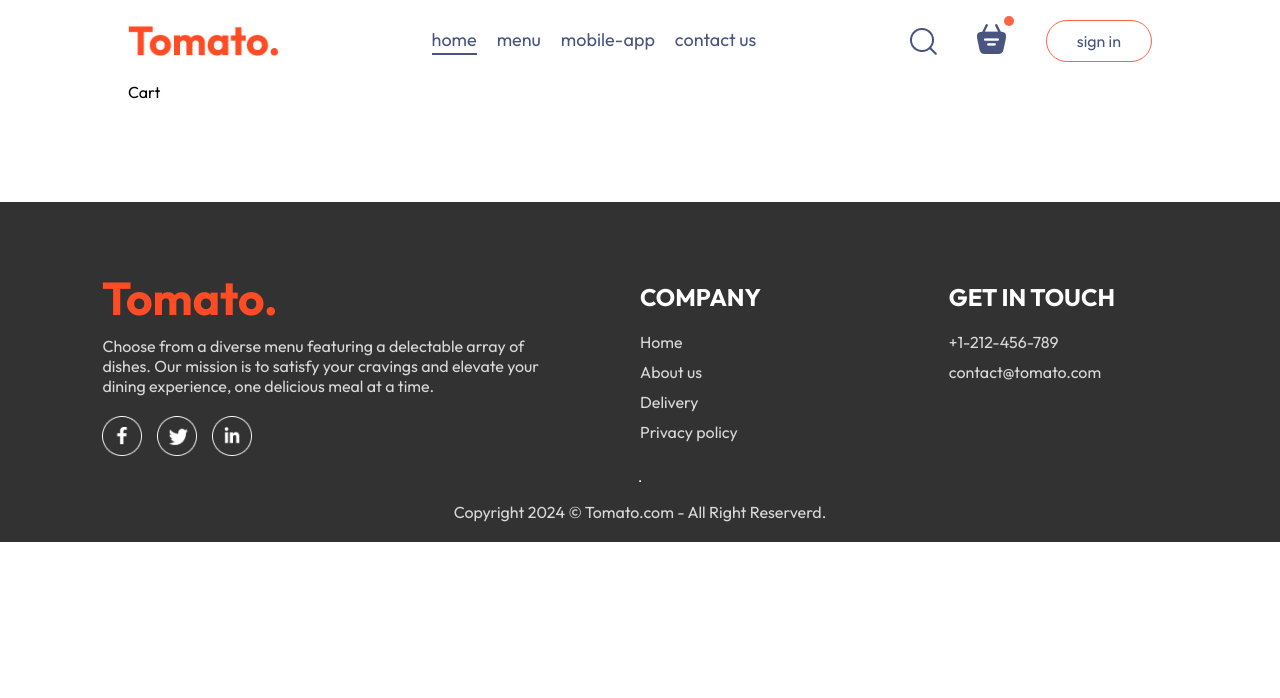
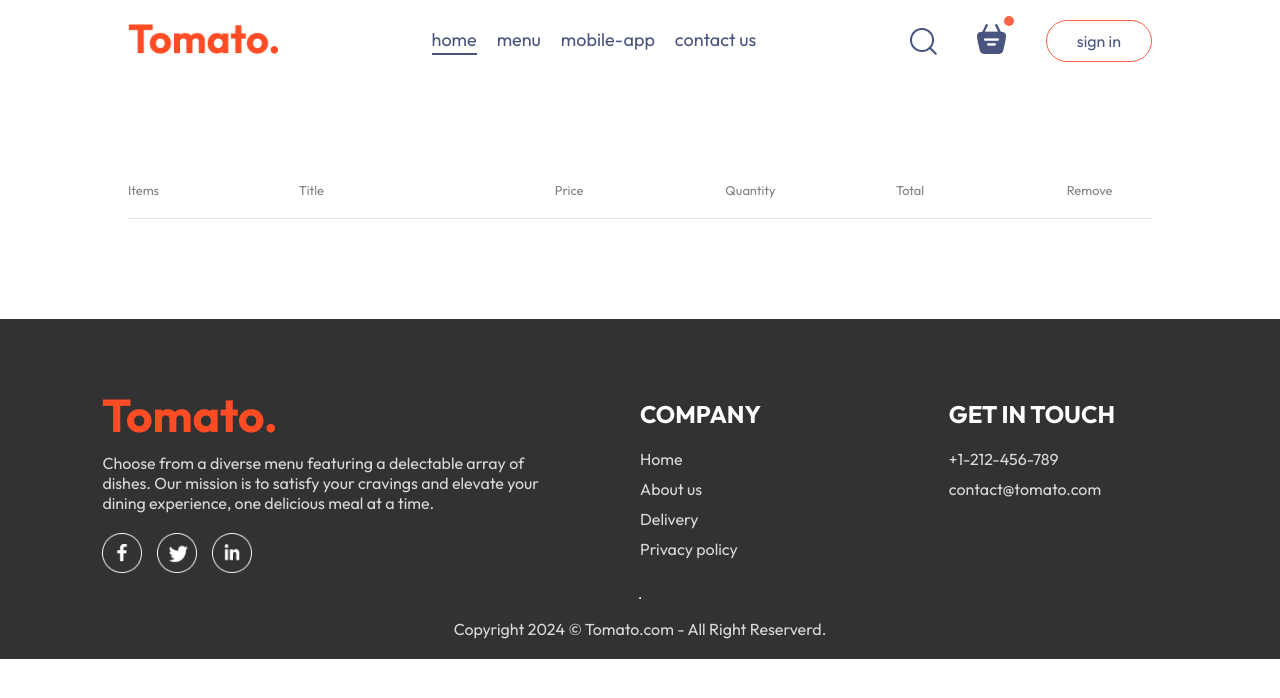
Before and after one commit to swastideep-maharana/Food-Delivery-Web-frontend, a React (Vite) app: page /cart in a window 1280 px wide. Shown: the top 698 px of the page. Built offline with nearby package versions, Linux system fonts and the light colour scheme.

Commit message:
#added cart items in cart section

```diff
--- a/src/components/Navbar/Navbar.jsx
+++ b/src/components/Navbar/Navbar.jsx
@@ -8,7 +8,9 @@ const Navbar = ({ setShowLogin }) => {
 
   return (
     <div className="navbar">
-      <img src={assets.logo} alt="" className="logo" />
+      <Link to="/">
+        <img src={assets.logo} alt="" className="logo" />
+      </Link>
       <ul className="navbar-menu">
         <Link
           to="/"
@@ -42,7 +44,9 @@ const Navbar = ({ setShowLogin }) => {
       <div className="navbar-right">
         <img src={assets.search_icon} alt="" />
         <div className="navbar-search-icon">
-          <img src={assets.basket_icon} alt="" />
+          <Link to="/cart">
+            <img src={assets.basket_icon} alt="" />
+          </Link>
           <div className="dot"></div>
         </div>
         <button onClick={() => setShowLogin(true)}>sign in</button>
--- a/src/index.css
+++ b/src/index.css
@@ -18,6 +18,7 @@ a {
   width: 80%;
   margin: auto;
 }
+
 @keyframes fadein {
   0% {
     opacity: 0;
--- a/src/pages/Cart/Cart.css
+++ b/src/pages/Cart/Cart.css
@@ -0,0 +1,25 @@
+.cart {
+  margin-top: 100px;
+}
+.cart-items-title {
+  display: grid;
+  grid-template-columns: 1fr 1.5fr 1fr 1fr 1fr 0.5fr;
+  align-items: center;
+  color: grey;
+  font-size: max(1vw, 12px);
+}
+.cart-items-item {
+  margin: 10px 0px;
+  color: black;
+}
+.cart-items-item img {
+  width: 50px;
+}
+.cart hr {
+  height: 1px;
+  background: #e2e2e2;
+  border: none;
+}
+.cart-items-item .cross {
+  cursor: pointer;
+}
--- a/src/pages/Cart/Cart.jsx
+++ b/src/pages/Cart/Cart.jsx
@@ -1,8 +1,46 @@
-import React from "react";
+import React, { useContext } from "react";
 import "./Cart.css";
+import { StoreContext } from "../../context/StorContext";
+
 
 const Cart = () => {
-  return <div>Cart</div>;
+  const { cartItems, food_list, removeFromCart } = useContext(StoreContext);
+
+  return (
+    <div className="cart">
+      <div className="cart-items">
+        <div className="cart-items-title">
+          <p>Items</p>
+          <p>Title</p>
+          <p>Price</p>
+          <p>Quantity</p>
+          <p>Total</p>
+          <p>Remove</p>
+        </div>
+        <br />
+        <hr />
+        {food_list.map((item, index) => {
+          if (cartItems[item._id] > 0) {
+            return (
+              <div>
+                <div className="cart-items-title cart-items-item">
+                  <img src={item.image} alt="" />
+                  <p>{item.name}</p>
+                  <p>{item.price}</p>
+                  <p>{cartItems[item._id]}</p>
+                  <p>{item.price * cartItems[item._id]}</p>
+                  <p onClick={() => removeFromCart(item._id)} className="cross">
+                    X
+                  </p>
+                </div>
+                <hr />
+              </div>
+            );
+          }
+        })}
+      </div>
+    </div>
+  );
 };
 
 export default Cart;
```
